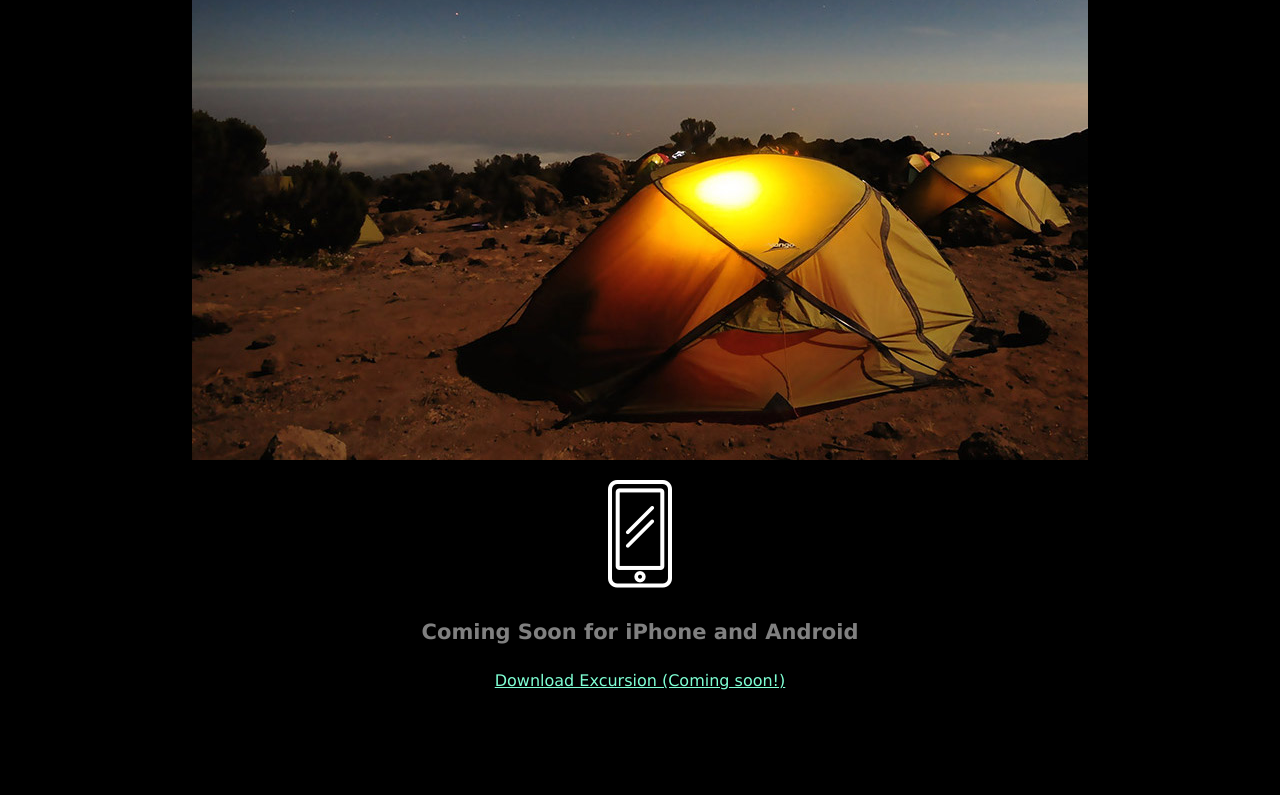
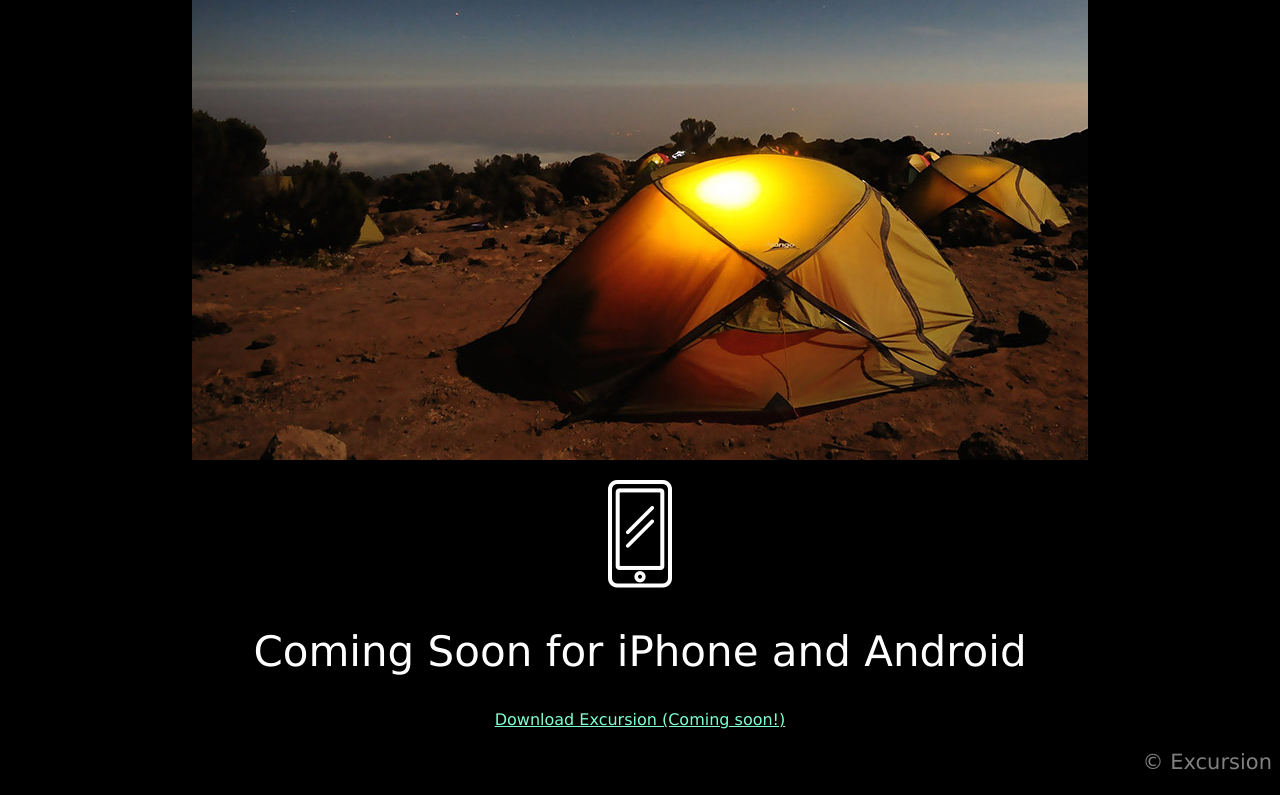
Before and after one commit to Ivliro/excursion, a plain HTML site: page index.html in a window 1280 px wide. Shown: the part 552-1347 px from the top of the page. Before the commit the page ends 1258 px from the top, so only its background shows below. Drawn offline with Linux system fonts and the light colour scheme.

Commit message:
final push

```diff
--- a/index.html
+++ b/index.html
@@ -19,7 +19,8 @@
     <h4 class="header--sub-header">Excursion remembers places you like, and recommends new points of interest around you.</h4>
     <p><img src="resources/images/camp.jpg"></p>
     <p><img src="resources/images/phone.png"></p>
-    <h4 class="header--sub-header">Coming Soon for iPhone and Android</h4>
+    <h2 class="header--secondary">Coming Soon for iPhone and Android</h2>
     <p><a class="link--cta" href="#">Download Excursion (Coming soon!)</a></p>
+    <p class="footer--copyright">© Excursion</p>
 </body>
 </html>
--- a/resources/css/style.css
+++ b/resources/css/style.css
@@ -29,3 +29,11 @@ body {
     font-size: 16px;
     color: aquamarine;
 }
+
+/* FOOTER */
+
+.footer--copyright {
+    font-size: 21px;
+    color: grey;
+    text-align: right;
+}
```
